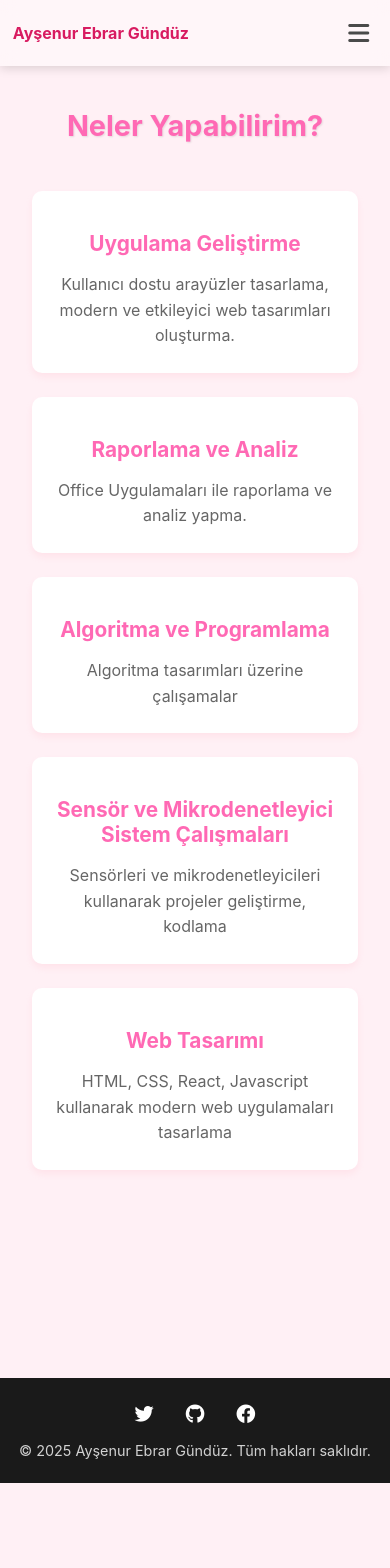
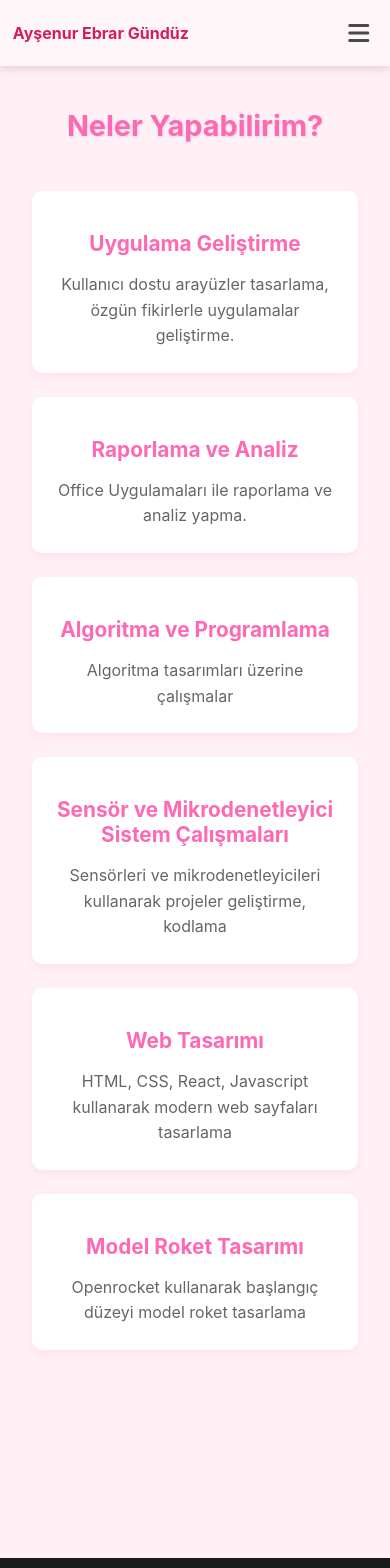
Before and after one commit to AysenurGunduz/Portfolyo, a React (Create React App) app: page /services in a window 390 px wide. Shown: the top 1568 px of the page. Before the commit the page ends 1483 px from the top, so only its background shows below. Built offline with nearby package versions, Linux system fonts and the light colour scheme.

Commit message:
Mobil iyileştirmeler

```diff
--- a/src/pages/About.js
+++ b/src/pages/About.js
@@ -23,6 +23,10 @@ function About() {
               <div className="info-row">
                 <span className="info-label">Yaş:</span>
                 <span className="info-value">20</span>
+              </div>
+              <div className="info-row">
+                <span className="info-label">Doğum Yeri:</span>
+                <span className="info-value">Adıyaman/Gölbaşı</span>
               </div>
               <div className="info-row">
                 <span className="info-label">Konum:</span>
@@ -94,7 +98,7 @@ function About() {
 
               <div className="skill-bar">
                 <div className="skill-info">
-                  <span>Office Uygulamarı Kullanımı</span>
+                  <span>Office Uygulamaları Kullanımı</span>
                   <span>85%</span>
                 </div>
                 <div className="progress-bar">
--- a/src/pages/Home.js
+++ b/src/pages/Home.js
@@ -118,7 +118,7 @@ function Home() {
           <div className="skill-card">
             <i className="fas fa-chart-bar"></i>
             <h4>Raporlama ve Analiz</h4>
-            <p>Office uygulamarı kullanarak raporlama ve analiz </p>
+            <p>Office uygulamaları kullanarak raporlama ve analiz </p>
           </div>
           <div className="skill-card">
             <i className="fas fa-rocket"></i>
--- a/src/pages/Portfolio.js
+++ b/src/pages/Portfolio.js
@@ -38,7 +38,7 @@ function Portfolio() {
       title: 'Roket Yarışması Eğitim Projesi',
       categories: ['Eğitim', 'Sertifika'],
       image: '/images/Roketsan.jpg',
-      description: 'React ile geliştirilmiş sosyal medya platformu.'
+      description: 'Roketsan tarafından düzenlenen Roket Yarışması Eğitimini başarıyla tamamladım.'
     },
     {
       id: 6,
--- a/src/pages/Services.js
+++ b/src/pages/Services.js
@@ -6,7 +6,7 @@ function Services() {
     {
       icon: '',
       title: 'Uygulama Geliştirme',
-      description: 'Kullanıcı dostu arayüzler tasarlama, modern ve etkileyici web tasarımları oluşturma.'
+      description: 'Kullanıcı dostu arayüzler tasarlama, özgün fikirlerle uygulamalar geliştirme.'
     },
     {
       icon: '',
@@ -16,7 +16,7 @@ function Services() {
     {
       icon: '',
       title: 'Algoritma ve Programlama',
-      description: 'Algoritma tasarımları üzerine çalışamalar'
+      description: 'Algoritma tasarımları üzerine çalışmalar'
     },
     {
       icon: '',
@@ -26,7 +26,12 @@ function Services() {
     {
       icon: '',
       title: 'Web Tasarımı',
-      description: 'HTML, CSS, React, Javascript kullanarak modern web uygulamaları tasarlama'
+      description: 'HTML, CSS, React, Javascript kullanarak modern web sayfaları tasarlama'
+    },
+    {
+      icon: '',
+      title: 'Model Roket Tasarımı',
+      description: 'Openrocket kullanarak başlangıç düzeyi model roket tasarlama'
     },
   ];
 
--- a/src/styles/Home.css
+++ b/src/styles/Home.css
@@ -161,8 +161,9 @@
 
   .hero-section {
     padding: 2rem 1rem;
-    min-height: calc(100vh - 80px);
-    justify-content: flex-start;
+    min-height: 100vh;
+    justify-content: center;
+    align-items: center;
   }
 
   .profile-image {
```
